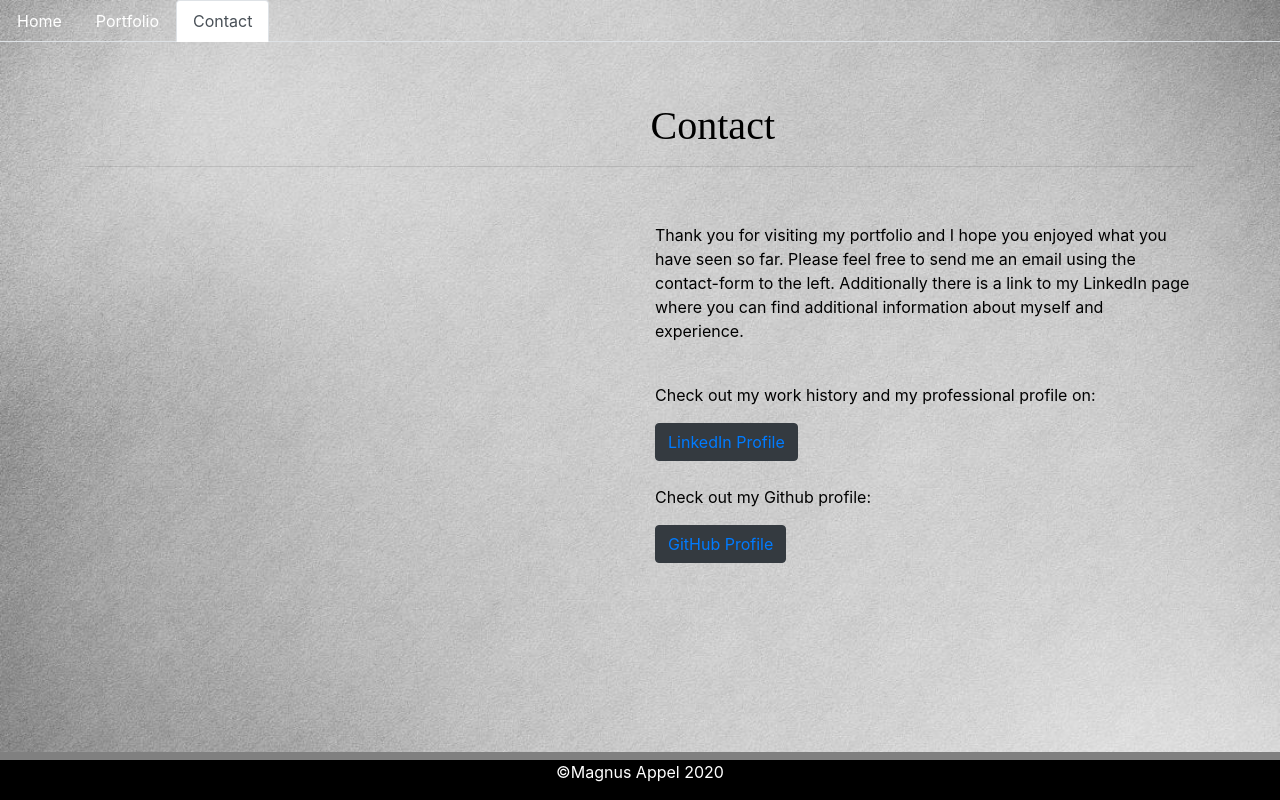
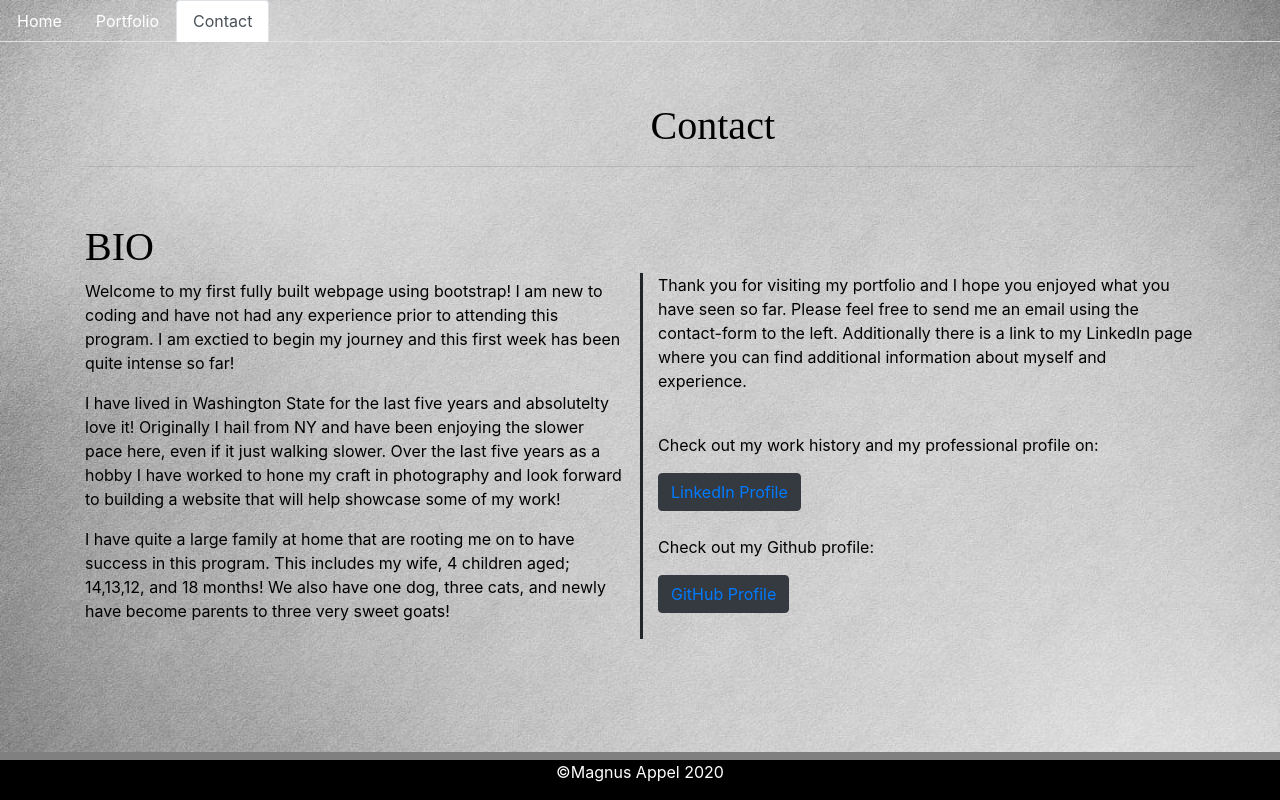
Before and after one commit to insideseanshead/portfolio-react, a React (Create React App) app: page /contact in a window 1280 px wide. Built offline with nearby package versions, Linux system fonts and the light colour scheme; a web font is replaced by a local one.

Commit message:
added bio information

```diff
--- a/src/components/pages/ContactPage/Contact.js
+++ b/src/components/pages/ContactPage/Contact.js
@@ -13,22 +13,21 @@ function Contact(props) {
             <hr />
           </div>
           <div className="col-md-6">
-            {/* <form>
-              <div className="form-group">
-                <label for="exampleFormControlInput1">Name</label>
-                <input type="email" className="form-control" id="exampleFormControlInput1" placeholder="name" />
-              </div>
-              <div className="form-group">
-                <label for="exampleFormControlInput1">Email</label>
-                <input type="email" className="form-control" id="exampleFormControlInput1" placeholder="name@example.com" />
-              </div>
-              <div className="form-group">
-                <label for="exampleFormControlTextarea1">Message</label>
-                <textarea className="form-control" id="exampleFormControlTextarea1" rows="3"></textarea>
-                <br />
-                <button className="btn btn-dark" type="submit">Submit</button>
-              </div>
-            </form> */}
+            <h1>BIO</h1>
+          <p>Welcome to my first fully built webpage using bootstrap! I am new to coding and have not had any experience
+                prior to attending this program. I am exctied to begin my journey and this first week has been quite intense
+                so far!</p>
+            <p>
+                I have lived in Washington State for the last five years and absolutelty love it! Originally I hail from NY
+                and have been enjoying the slower pace here, even if it just walking slower. Over the last five years as a
+                hobby I have worked to hone my craft in photography and look forward to building a website that will help
+                showcase some of my work!
+            </p>
+            <p>
+                I have quite a large family at home that are rooting me on to have success in this program. This includes my
+                wife, 4 children aged; 14,13,12, and 18 months! We also have one dog, three cats, and newly have become
+                parents to three very sweet goats!
+            </p>
           </div>
           <div className="col-md-6 contact-form">
             <p>
--- a/src/components/pages/ContactPage/style.css
+++ b/src/components/pages/ContactPage/style.css
@@ -12,3 +12,8 @@ a {
     text-align: right;
     padding-right: 420px;
 }
+
+.contact-form {
+    margin-top: 50px;
+    border-left: solid;
+}
```
